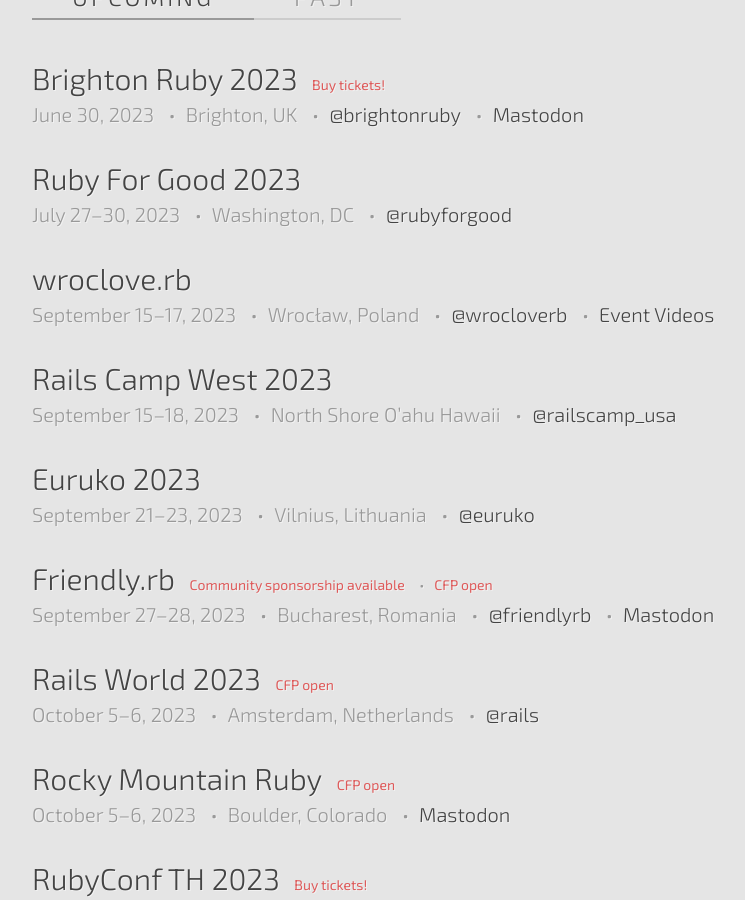
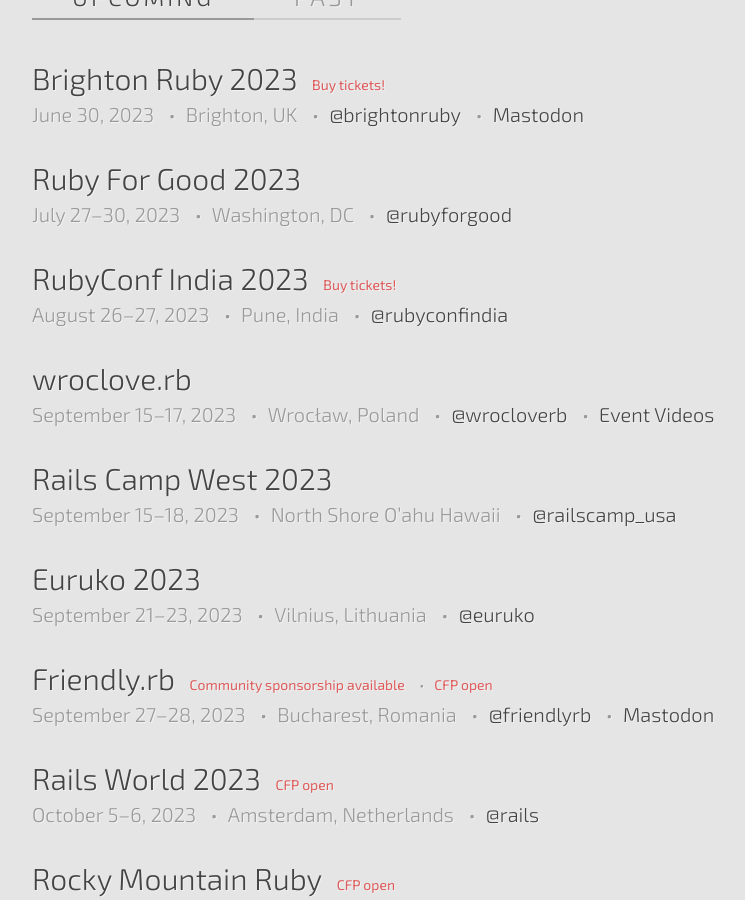
Before and after one commit to ruby-conferences/ruby-conferences.github.io, a Jekyll site: the page built from index.html, in a window 1280 px wide and 900 px high, scrolled down 502 px. Shown: the whole window, without its empty margins (208-953 px from the left). Built offline with Jekyll 4.4.1, drawn with Linux system fonts in a browser that asks for light colours.

Commit message:
added rubyconf India 2023

```diff
--- a/_data/conferences.yml
+++ b/_data/conferences.yml
@@ -2239,6 +2239,14 @@
   url: https://rubyforgood.org/events
   twitter: rubyforgood
 
+- name: RubyConf India 2023
+  location: Pune, India
+  start_date: 2023-08-26
+  end_date: 2023-08-27
+  url: https://rubyconf.in/
+  twitter: rubyconfindia
+  reg_phrase: Buy tickets!
+
 - name: wroclove.rb
   location: Wrocław, Poland
   start_date: 2023-09-15
```
